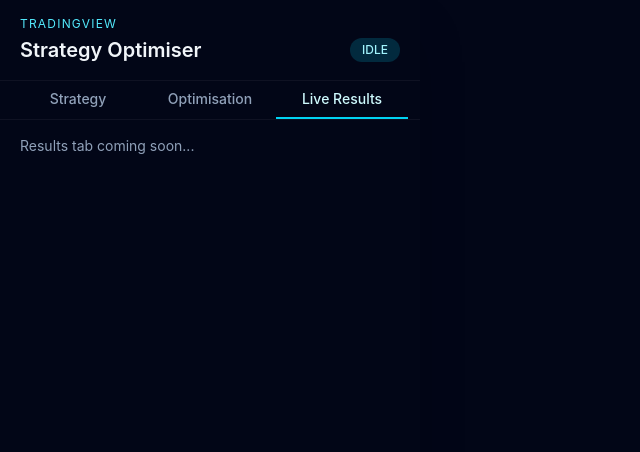
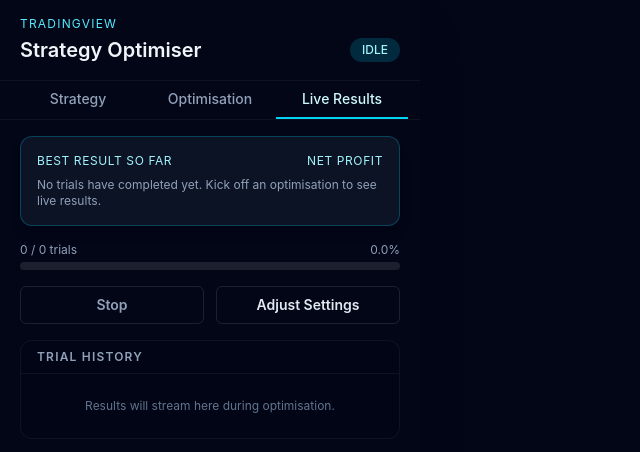
Before and after one commit to PatrykBr/Tradingview-Optimiser, a React (Vite) app in the folder extension/: page / in a window 1280 px wide. Both pictures are taken after a click on the button "Live Results". Shown: the top 452 px of the page, without its empty margins (0-640 px from the left). Built offline with nearby package versions, Linux system fonts and the light colour scheme.

Commit message:
Add LiveResultsTab component for displaying optimisation results

```diff
--- a/extension/src/popup/App.tsx
+++ b/extension/src/popup/App.tsx
@@ -3,6 +3,7 @@
 import TabsNav from "./components/TabsNav";
 import StrategyTab from "./components/StrategyTab";
 import SettingsTab from "./components/SettingsTab";
+import LiveResultsTab from "./components/LiveResultsTab";
 
 type TabId = "parameters" | "settings" | "results";
 
@@ -26,7 +27,7 @@
       <main className="h-[420px] overflow-y-auto px-5 pt-4 pb-6">
         {activeTab === "parameters" && <StrategyTab />}
         {activeTab === "settings" && <SettingsTab />}
-        {activeTab === "results" && <div className="text-sm text-slate-400">Results tab coming soon...</div>}
+        {activeTab === "results" && <LiveResultsTab />}
       </main>
     </div>
   );
--- /dev/null
+++ b/extension/src/popup/components/LiveResultsTab.tsx
@@ -0,0 +1,52 @@
+function LiveResultsTab() {
+  return (
+    <section className="space-y-4 text-sm">
+      <div className="bg-night-800/80 rounded-xl border border-cyan-500/30 p-4 shadow-lg">
+        <div className="flex items-center justify-between text-xs tracking-wider text-cyan-200 uppercase">
+          <span>Best result so far</span>
+          <span>Net Profit</span>
+        </div>
+        <p className="mt-2 text-xs text-slate-400">
+          No trials have completed yet. Kick off an optimisation to see live results.
+        </p>
+      </div>
+
+      <div>
+        <div className="flex items-center justify-between text-xs text-slate-400">
+          <span>0 / 0 trials</span>
+          <span>0.0%</span>
+        </div>
+        <div className="mt-1 h-2 rounded-full bg-white/10">
+          <div className="h-full rounded-full bg-linear-to-r from-cyan-400 to-sky-500" style={{ width: "0%" }} />
+        </div>
+      </div>
+
+      <div className="flex items-center gap-3">
+        <button
+          type="button"
+          disabled
+          className="flex-1 rounded-md border border-white/10 px-3 py-2 text-sm font-semibold text-slate-400 disabled:cursor-not-allowed"
+        >
+          Stop
+        </button>
+        <button
+          type="button"
+          className="flex-1 rounded-md border border-white/10 px-3 py-2 text-sm font-semibold text-slate-200 hover:border-cyan-400 hover:text-cyan-100"
+        >
+          Adjust Settings
+        </button>
+      </div>
+
+      <div className="bg-night-900/70 rounded-xl border border-white/5">
+        <div className="border-b border-white/5 px-4 py-2 text-xs font-semibold tracking-widest text-slate-400 uppercase">
+          Trial history
+        </div>
+        <div className="px-4 py-6 text-center text-xs text-slate-500">
+          Results will stream here during optimisation.
+        </div>
+      </div>
+    </section>
+  );
+}
+
+export default LiveResultsTab;
```
